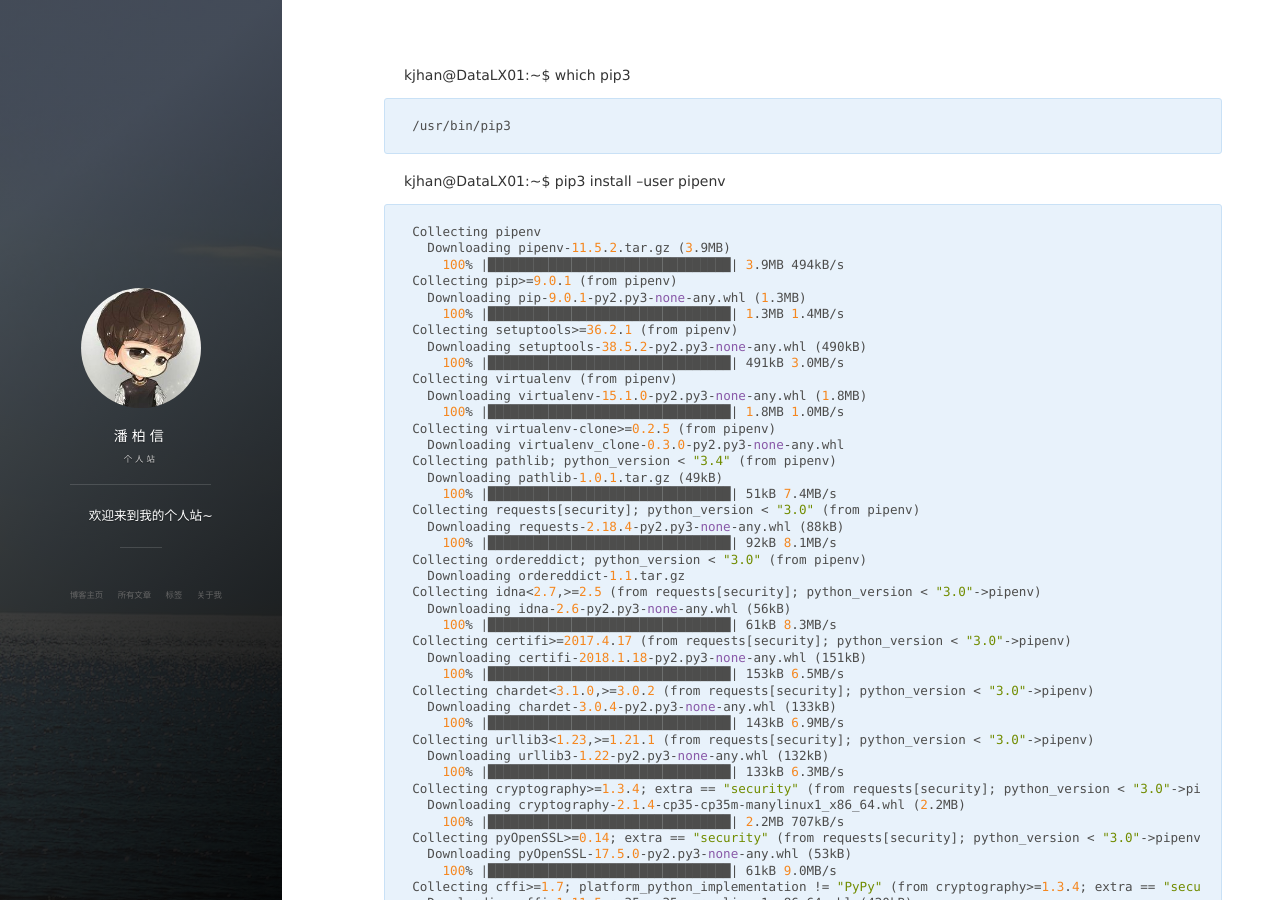
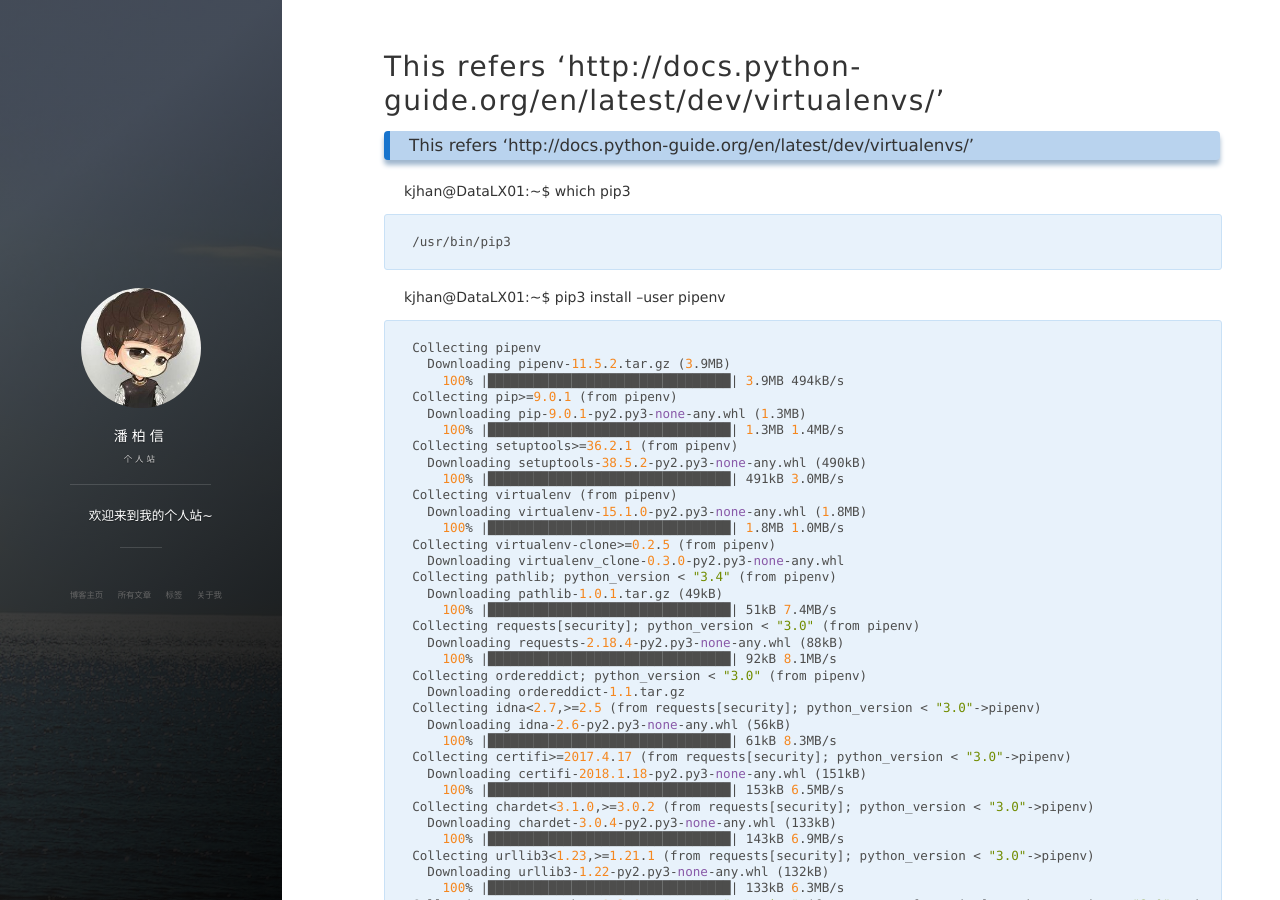
Before and after one commit to keibigdata/keidatalab.github.io, a Jekyll site: the page built from troubleshooting/pip.md, in a window 1280 px wide and 900 px high. Built offline with Jekyll 4.4.1, drawn with Linux system fonts in a browser that asks for light colours; nearby versions of some CDN libraries; our own code applies the rules of GitHub Pages for plain Markdown files; comment, search, counter and statistics services are not loaded.

Commit message:
Update pip.md

```diff
--- a/troubleshooting/pip.md
+++ b/troubleshooting/pip.md
@@ -1,3 +1,5 @@
+### This refers 'http://docs.python-guide.org/en/latest/dev/virtualenvs/'
+
 kjhan@DataLX01:~$ which pip3
 ~~~
 /usr/bin/pip3
```
